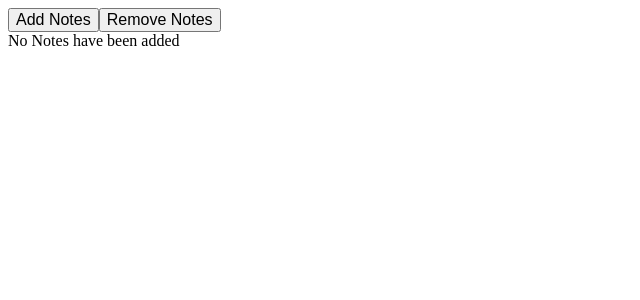
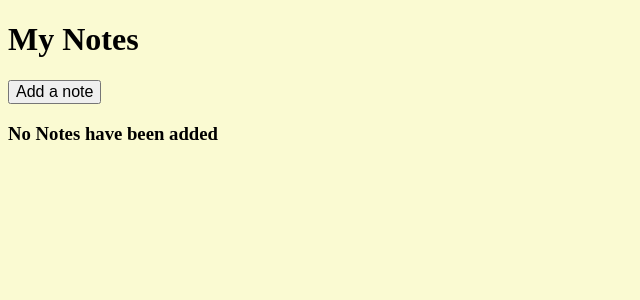
Before and after one commit to djd6621/my-notes, a React (Create React App) app: page / in a window 1280 px wide. Shown: the top 300 px of the page, without its empty margins (0-640 px from the left). Built offline with nearby package versions, Linux system fonts and the light colour scheme.

Commit message:
updating all work.

```diff
--- a/public/index.css
+++ b/public/index.css
@@ -1,3 +1,7 @@
-#b1, #b2, #b3 {
+body {
+  background-color: lightgoldenrodyellow;
+}
+
+.b {
   font-size: 16px;
 }
--- a/src/App.js
+++ b/src/App.js
@@ -36,54 +36,17 @@
 // export default App;
 
 import React, {Component} from "react";
-import Notes from "./Notes";
+import NotePage from "./NotePage";
 
 class App extends Component {
     constructor(props) {
         super(props);
-        this.state = {
-            notes: []
-        };
-        this.handleChange = this.handleChange.bind(this);
-    }
-
-    handleChange(event) {
-        const {name} = event.target;
-        this.setState(prevState => {
-            if(name === "remove") {
-                if(prevState.notes.length !== 0) {
-                    let newComp = prevState.notes.map(comps => comps);
-                    newComp.pop();
-                    return {notes: newComp}
-                }
-            } else {
-                let newComp;
-                if (prevState.notes.length === 0) {
-                    return {notes: [<Notes key="0"/>]}
-                } else {
-                    newComp = prevState.notes.map(comps => comps);
-                    const lastNotes = newComp[newComp.length - 1];
-                    const newKey = lastNotes.key + 1;
-                    newComp.push(<Notes key={newKey}/>);
-                    return {notes: newComp}
-                }
-            }
-        })
     }
 
     render() {
-        let notesDisplay;
-        if(this.state.notes.length === 0) {
-            notesDisplay = "No Notes have been added"
-        } else {
-            notesDisplay = this.state.notes;
-        }
         return (
             <div>
-                <button id="b1" type="button" name="add" onClick={this.handleChange}>Add Notes</button>
-                <button id="b2" type="button" name="remove" onClick={this.handleChange}>Remove Notes</button>
-                <br/>
-                {notesDisplay}
+                <NotePage />
             </div>
         )
     }
--- /dev/null
+++ b/src/Note.js
@@ -0,0 +1,20 @@
+import React, {Component} from "react";
+
+class Note extends Component {
+
+    constructor(props) {
+        super(props);
+    }
+
+    render() {
+        return (
+            <div>
+                <p>{this.props.text}</p>
+            </div>
+        )
+    }
+
+
+}
+
+export default Note;
--- /dev/null
+++ b/src/NotePage.js
@@ -0,0 +1,115 @@
+import React, {Component} from "react";
+import Note from "./Note";
+
+class NotePage extends Component {
+    constructor(props) {
+        super(props);
+        this.state = {
+            notes: []
+        };
+        this.addOrRemoveNote = this.addOrRemoveNote.bind(this);
+        this.handleChange = this.handleChange.bind(this);
+        this.handleSubmit = this.handleSubmit.bind(this);
+    }
+
+    addOrRemoveNote(event) {
+        const {name} = event.target;
+        if(name === "add") {
+            this.setState(prevState => {
+                const newNotes = prevState.notes.map(notes => notes);
+
+                let id;
+                if(newNotes.length === 0) {
+                    id = 0;
+                } else {
+                    id = newNotes[newNotes.length - 1].key + 1;
+                }
+
+                newNotes.push({
+                    key: id,
+                    note: "",
+                    submit: false
+                });
+                return {notes: newNotes}
+            })
+        } else {
+            const{id} = event.target;
+            this.setState(prevState => {
+                const newNotes = prevState.notes.filter(notes => notes.key !== id);
+                return {notes: newNotes}
+            })
+        }
+
+    }
+
+    handleSubmit(event) {
+        console.log("Setting state for submit.");
+        const {id} = event.target;
+        this.setState(prevState => {
+            const newNotes = prevState.notes.map(notes => {
+                console.log(notes);
+                if(notes.key === id) {
+                    return {
+                        key: id,
+                        note: notes.note,
+                        submit: true
+                    }
+                }
+                return notes
+            });
+            console.log(newNotes);
+            return {notes: newNotes}
+        })
+    }
+
+    handleChange(event) {
+        const {id, value} = event.target;
+        this.setState(prevState => {
+            const newNotes = prevState.notes.map(notes => {
+                if(notes.key === id) {
+                    return {
+                        key: id,
+                        note: value,
+                        submit: false
+                    }
+                }
+                return notes;
+            });
+            return {notes: newNotes}
+        })
+    }
+
+    render() {
+        let render;
+        if(this.state.notes.length === 0) {
+            render = <h3>No Notes have been added</h3>
+        } else {
+            render =
+                <ul>
+                    {this.state.notes.map(notesObj => {
+                        if(notesObj.submit === true) {
+                            return <li>
+                                <Note key={notesObj.key} text={notesObj.note}/>
+                                {console.log(notesObj)}
+                                <button className="b" type="button" name="remove" id={notesObj.key} onClick={this.addOrRemoveNote}>Remove this note!</button>
+                            </li>
+                        }
+                        return <li>
+                            <input type="text" name="notes" placeholder="Write your notes here!!" id={notesObj.key} onChange={this.handleChange}/>
+                            <button className="b" type="button" id={notesObj.key} onClick={this.handleSubmit}>Enter your notes!</button>
+                        </li>
+                    })}
+                </ul>
+        }
+
+        return(
+            <div>
+                <h1>My Notes</h1>
+                <button className="b" type="button" name="add" onClick={this.addOrRemoveNote}>Add a note</button>
+                {render}
+            </div>
+        )
+    }
+}
+
+export default NotePage;
--- a/src/Notes.js
+++ /dev/null
@@ -1,57 +0,0 @@
-import React, {Component} from "react";
-
-class Notes extends Component {
-
-    constructor(props) {
-        super(props);
-        this.state = {
-            text: ""
-        };
-        this.handleChange = this.handleChange.bind(this);
-        this.handleSubmit = this.handleSubmit.bind(this);
-    }
-
-    handleChange(event) {
-        const {value} = event.target;
-        this.setState({
-            text: value,
-            submit: false
-        })
-    }
-
-    handleSubmit() {
-        this.setState(prevState => {
-            const {text} = prevState;
-            return {
-                text: text,
-                submit: true
-            }
-        })
-
-    }
-
-
-    render() {
-        let render;
-        const notes = this.state.submit ? this.state.text : "";
-        if(this.state.submit) {
-            render = <div>{notes}</div>;
-        } else {
-            render =
-                <div>
-                    <input type="text" name="notes" placeholder="Write your notes here!!" onChange={this.handleChange} />
-                    <br/>
-                    <button id="b3" type="button" onClick={this.handleSubmit}>Enter your notes!</button>
-                </div>
-        }
-        return (
-            <div>
-                {render}
-            </div>
-        )
-    }
-
-
-}
-
-export default Notes;
```
Also changed, not shown: src/NoteButtons.js (added, +48 -0 lines).
